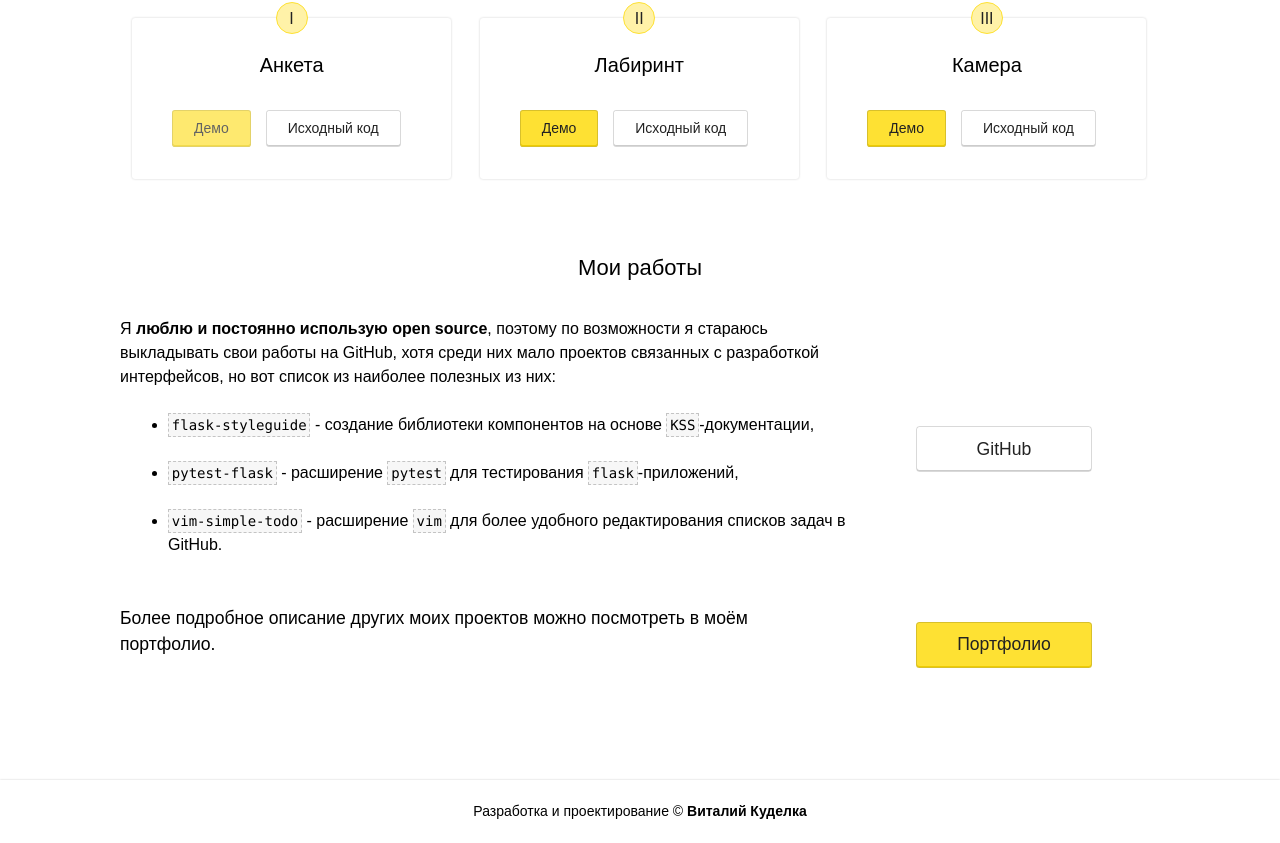
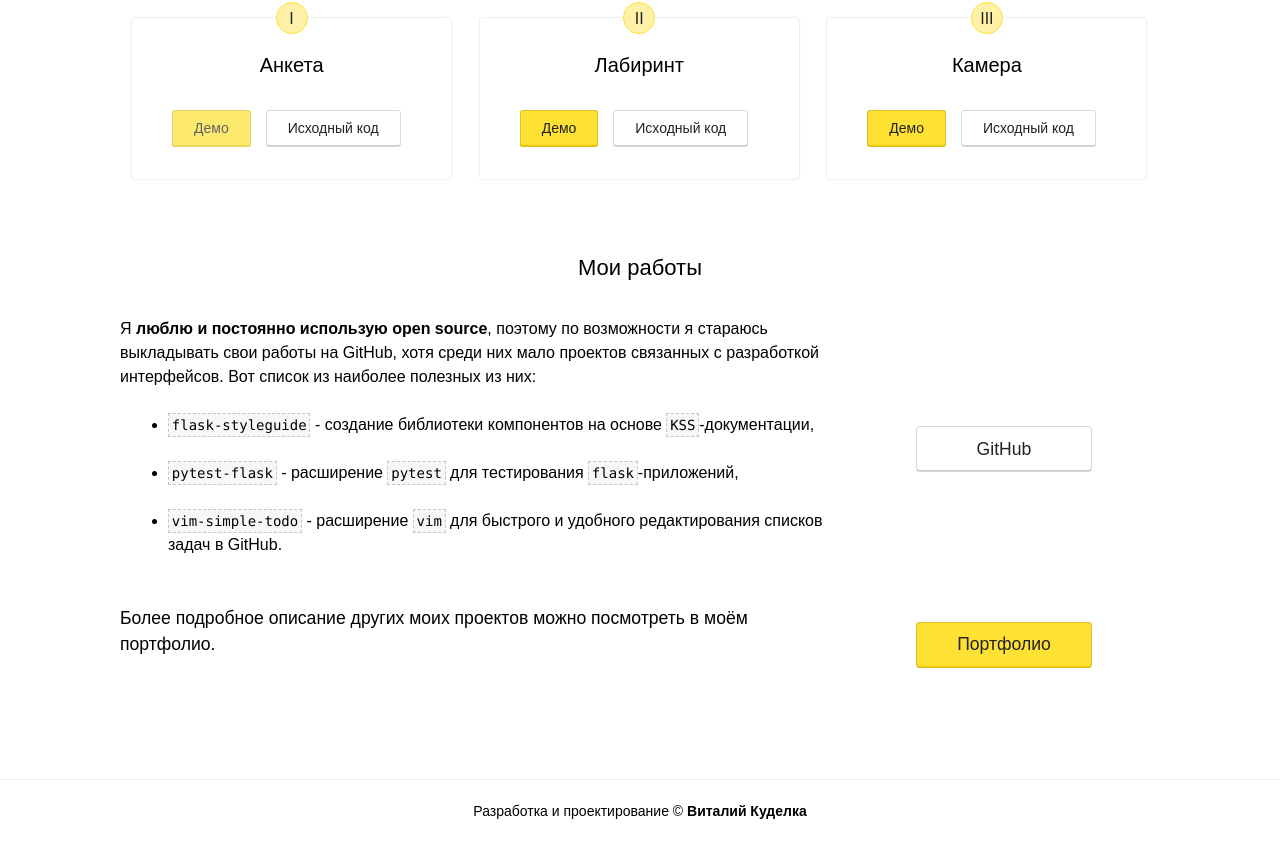
Before and after one commit to vitalk/yandex-shri-minsk-task-1, a website: page dev.html in a window 1280 px wide. Shown: the part 771-1614 px from the top of the page. Drawn offline with nearby package versions, Linux system fonts and the light colour scheme; files that its build step writes are made by us from their sources.

Commit message:
A little bit reword copy

```diff
--- a/dev.html
+++ b/dev.html
@@ -111,10 +111,11 @@
             <li class="work-list__item">
               <article class="media work">
                 <div class="media__body work__desc">
-                  <p>Я <strong class="highlight">люблю и постоянно использую open source</strong>, поэтому по
-                     возможности я стараюсь выкладывать свои работы на GitHub,
-                     хотя среди них мало проектов связанных с разработкой
-                     интерфейсов, но вот список из наиболее полезных из них:
+                  <p>Я <strong class="highlight">люблю и постоянно использую
+                     open source</strong>, поэтому по возможности я
+                     стараюсь выкладывать свои работы на GitHub, хотя среди
+                     них мало проектов связанных с разработкой интерфейсов.
+                     Вот список из наиболее полезных из них:
 
                      <ul class="work__list">
                        <li>
@@ -131,7 +132,7 @@
 
                        <li>
                          <a class="work__url" href="https://github.com/vitalk/vim-simple-todo/">vim-simple-todo</a>
-                         - расширение <code>vim</code> для более удобного
+                         - расширение <code>vim</code> для быстрого и удобного
                          редактирования списков задач в GitHub.
                        </li>
                      </ul>
```
